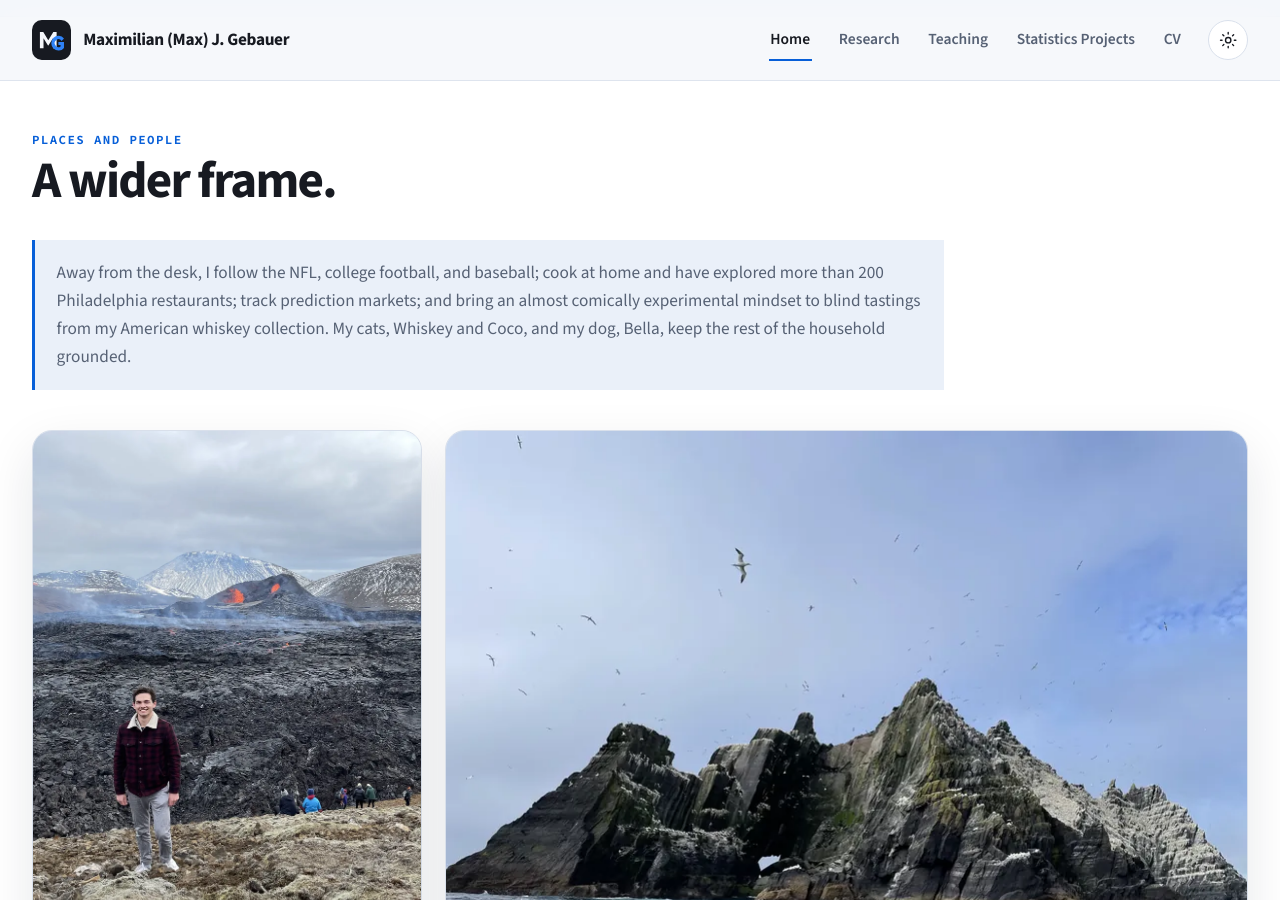
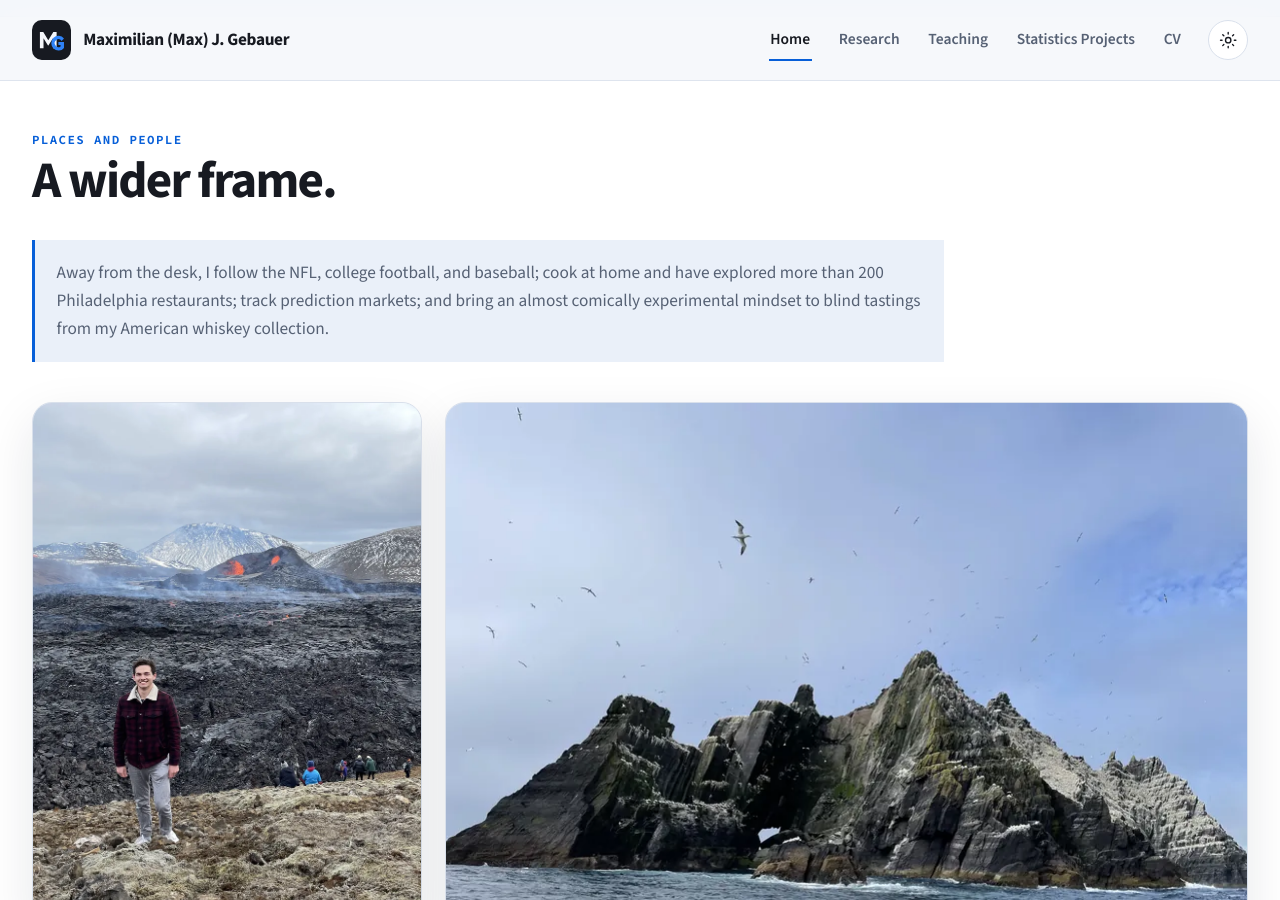
Before and after one commit to Gebauermj31/max.gebauer.github.io, a Jekyll site: the page built from _pages/about.md, in a window 1280 px wide and 900 px high, scrolled down 2489 px. Built offline with Jekyll 4.4.1, drawn with Linux system fonts in a browser that asks for light colours.

Commit message:
Remove pet references from homepage

```diff
--- a/_pages/about.md
+++ b/_pages/about.md
@@ -97,7 +97,7 @@ description: Transdisciplinary researcher in philosophy of science, statistics,
         <h2 id="photos-heading">A wider frame.</h2>
       </div>
     </div>
-    <p class="personal-note">Away from the desk, I follow the NFL, college football, and baseball; cook at home and have explored more than 200 Philadelphia restaurants; track prediction markets; and bring an almost comically experimental mindset to blind tastings from my American whiskey collection. My cats, Whiskey and Coco, and my dog, Bella, keep the rest of the household grounded.</p>
+    <p class="personal-note">Away from the desk, I follow the NFL, college football, and baseball; cook at home and have explored more than 200 Philadelphia restaurants; track prediction markets; and bring an almost comically experimental mindset to blind tastings from my American whiskey collection.</p>
     <div class="photo-grid">
       {% for photo in site.data.photos %}
       <figure class="photo-card photo-card--{{ photo.layout }}">
```
